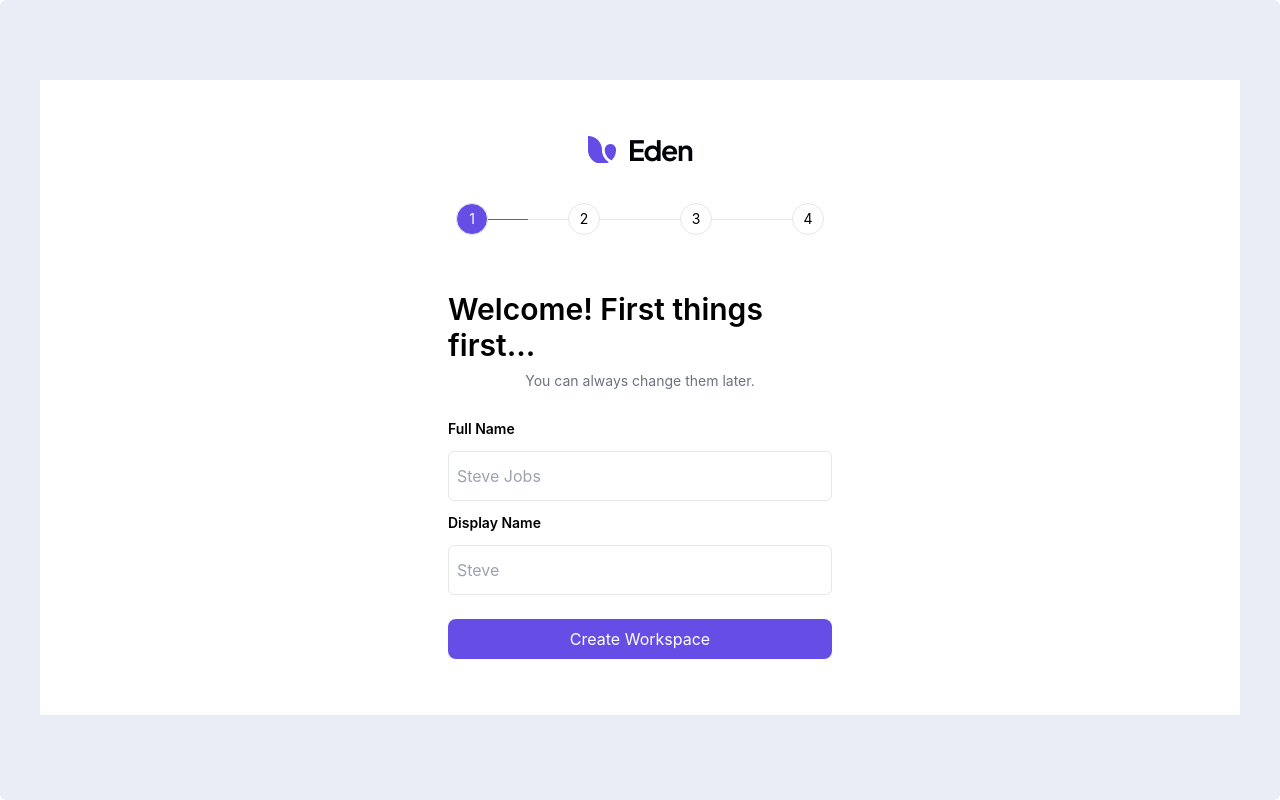
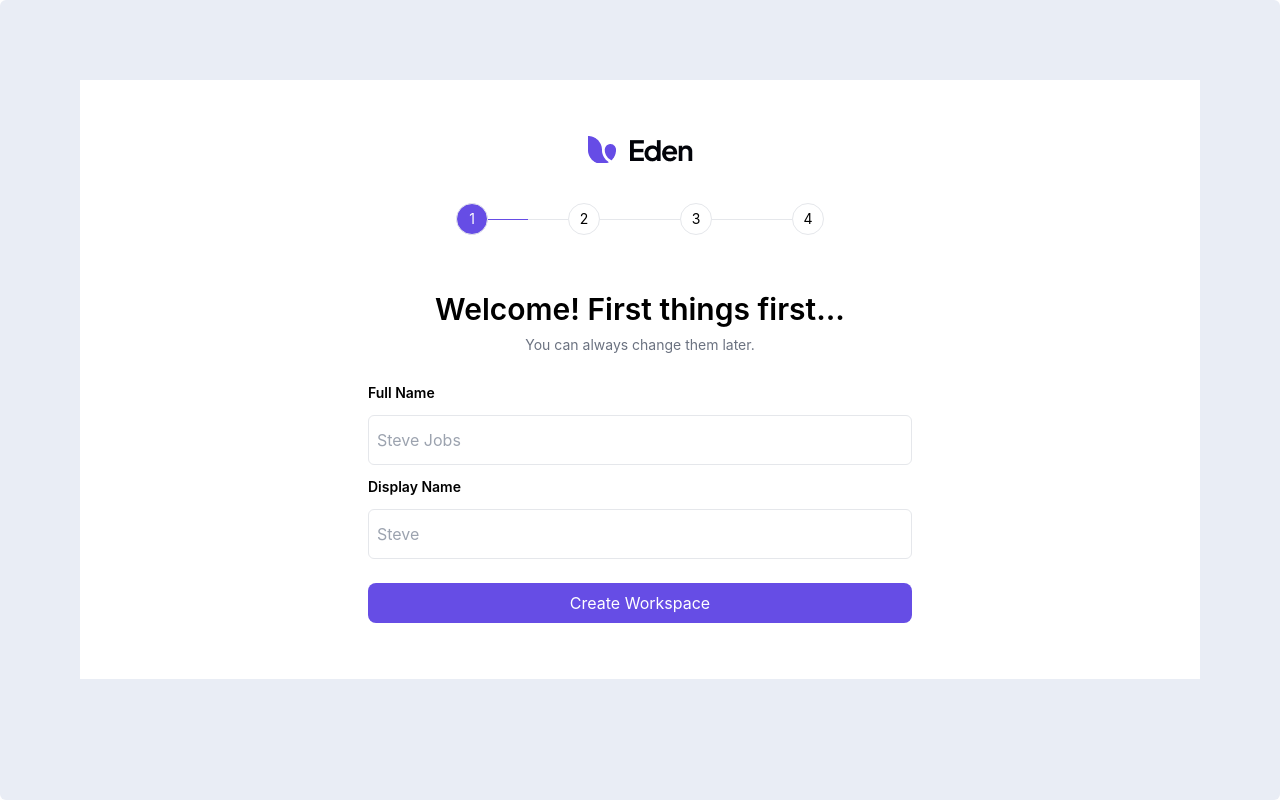
Before and after one commit to dipaks77/onboarding-exploration, a React (Create React App) app: page /onboarding in a window 1280 px wide. Built offline with nearby package versions, Linux system fonts and the light colour scheme.

Commit message:
new props

```diff
--- a/src/UI Elements/formField.jsx
+++ b/src/UI Elements/formField.jsx
@@ -2,16 +2,26 @@ import React from 'react';
 
 const FormField = ({
     label,
+    subLabel = null,
     placeholder = null,
+    prefix = null
 }) => {
     return (
         <>
-            <p className='text-sm font-semibold'>{label}</p>
-            <input
-                type='text'
-                className='border rounded-md py-3 px-2 w-full'
-                {...placeholder ? { placeholder } : {}}
-            />
+            <p className='text-sm font-semibold'>
+                {label}
+                {subLabel ? <span className='text-gray-500'>{subLabel}</span> : <></>}
+            </p>
+            <div className='flex'>
+                {prefix ? <>
+                    <input className='bg-white-lilac border !border-gray-200 !text-gray-800 w-fit cursor-default pointer-events-none px-2' placeholder={prefix} />
+                </> : <></>}
+                <input
+                    type='text'
+                    className={`border ${prefix ? 'rounded-tr-md rounded-br-md' : 'rounded-md'} py-3 px-2 w-full`}
+                    {...placeholder ? { placeholder } : {}}
+                />
+            </div>
         </>
     )
 };
--- a/src/views/Onboarding.jsx
+++ b/src/views/Onboarding.jsx
@@ -1,6 +1,7 @@
-import React, { useState } from 'react';
+import React, { useState, useEffect } from 'react';
 import Step from '../components/step';
 import Welcome from './welcome';
+import Workspace from './workspace';
 
 const ROUTE_STEPS = [
     {
@@ -8,7 +9,7 @@ const ROUTE_STEPS = [
         component: Welcome,
     }, {
         step: 2,
-        component: Welcome,
+        component: Workspace,
     }, {
         step: 3,
         component: Welcome,
@@ -21,14 +22,18 @@ const ROUTE_STEPS = [
 const Onboarding = () => {
     const [activeStep, setActiveStep] = useState(1);
 
-    const ActiveComponent = ROUTE_STEPS[activeStep].component;
+    useEffect(() => {
+        setActiveStep(1);
+    }, []);
 
-    const handleRouteChange = (step) => setActiveStep(step);
+    const ActiveComponent = ROUTE_STEPS.find(routeItem => routeItem.step === activeStep).component;
+
+    const handleRouteChange = (step) => { setActiveStep(step); }
 
     return (
         <>
             <div className='bg-catskill-white rounded-md w-full h-screen py-20 overflow-auto'>
-                <div className='mx-10 bg-white px-4 py-14'>
+                <div className='mx-20 bg-white px-4 py-14'>
                     <div className='flex justify-center'>
                         <img src='logo.png' />
                     </div>
@@ -46,7 +51,7 @@ const Onboarding = () => {
                         ))}
                     </div>
                     <div className='flex justify-center'>
-                        <div className='flex justify-center w-96 flex-col space-y-3'>
+                        <div className='flex justify-center w-1/2 flex-col space-y-3'>
                             <ActiveComponent />
                         </div>
                     </div>
```
